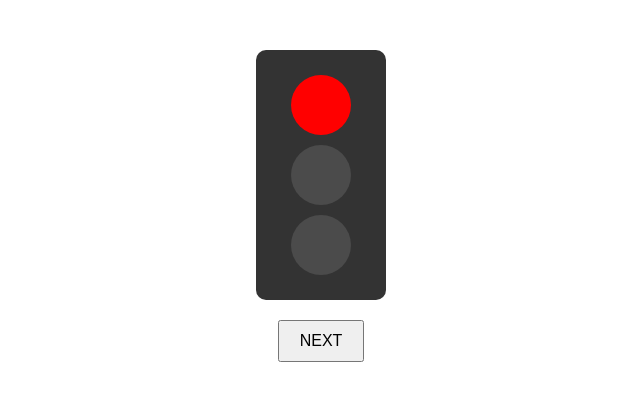
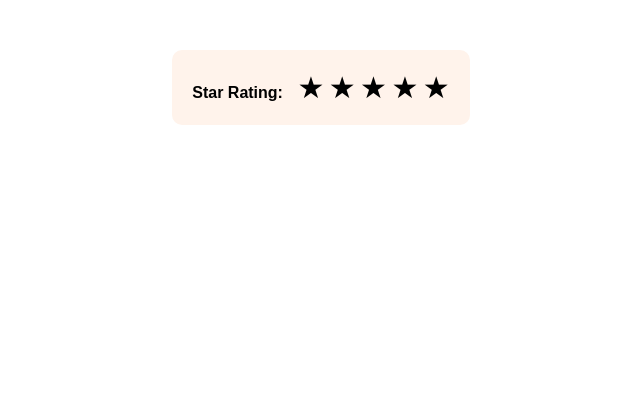
Before and after one commit to Nika18-werty/jquery-class, a plain HTML site: page index.html in a window 1280 px wide. Shown: the whole page, without its empty margins (319-959 px from the left). Drawn offline with nearby package versions, Linux system fonts and the light colour scheme.

Commit message:
star rating

```diff
--- a/index.html
+++ b/index.html
@@ -14,7 +14,7 @@
 </html> -->
 
 
-<!DOCTYPE html>
+<!-- <!DOCTYPE html>
 <html lang="uk">
 <head>
   <meta charset="UTF-8">
@@ -31,4 +31,28 @@
   <button id="next">NEXT</button>
   <script src="main.js"></script>
 </body>
+</html> -->
+
+
+<!DOCTYPE html>
+<html lang="uk">
+<head>
+  <meta charset="UTF-8">
+  <title>Star Rating</title>
+  <link rel="stylesheet" href="style.css">
+  <script src="https://code.jquery.com/jquery-3.6.0.min.js"></script>
+</head>
+<body>
+  <div class="rating-container">
+    <span class="label">Star Rating:</span>
+    <div class="stars">
+      <span class="star" data-index="1">&#9733;</span>
+      <span class="star" data-index="2">&#9733;</span>
+      <span class="star" data-index="3">&#9733;</span>
+      <span class="star" data-index="4">&#9733;</span>
+      <span class="star" data-index="5">&#9733;</span>
+    </div>
+  </div>
+  <script src="main.js"></script>
+</body>
 </html>
--- a/main.js
+++ b/main.js
@@ -18,20 +18,36 @@
 // });
 
 
+// $(document).ready(function () {
+//   const lights = ['#red', '#yellow', '#green'];
+//   let current = 0;
+
+//   function updateLight() {
+//     $('.light').removeClass('active');
+
+//     $(lights[current]).addClass('active');
+//   }
+
+//   $('#next').click(function () {
+//     current = (current + 1) % lights.length;
+//     updateLight();
+//   });
+
+//   updateLight();
+// });
+
+
 $(document).ready(function () {
-  const lights = ['#red', '#yellow', '#green'];
-  let current = 0;
+  $('.star').click(function () {
+    const index = $(this).data('index');
 
-  function updateLight() {
-    $('.light').removeClass('active');
-
-    $(lights[current]).addClass('active');
-  }
-
-  $('#next').click(function () {
-    current = (current + 1) % lights.length;
-    updateLight();
+    $('.star').each(function () {
+      const starIndex = $(this).data('index');
+      if (starIndex <= index) {
+        $(this).css('color', 'orange');
+      } else {
+        $(this).css('color', 'black');
+      }
+    });
   });
-
-  updateLight();
 });
--- a/style.css
+++ b/style.css
@@ -31,7 +31,7 @@ button {
 } */
 
 
-body {
+/* body {
   text-align: center;
   font-family: sans-serif;
   margin-top: 50px;
@@ -74,3 +74,35 @@ button {
   font-size: 16px;
   cursor: pointer;
 }
+ */
+
+
+
+body {
+  font-family: sans-serif;
+  text-align: center;
+  margin-top: 50px;
+}
+
+.rating-container {
+  display: inline-block;
+  background-color: #fff3eb;
+  padding: 20px;
+  border-radius: 10px;
+}
+
+.label {
+  font-weight: bold;
+  margin-right: 10px;
+}
+
+.stars {
+  display: inline-block;
+}
+
+.star {
+  font-size: 30px;
+  color: black;
+  cursor: pointer;
+  transition: color 0.2s;
+}
```
